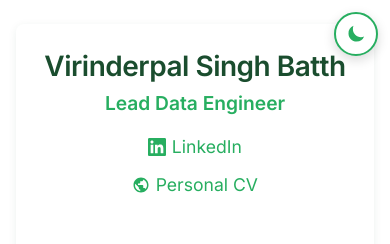
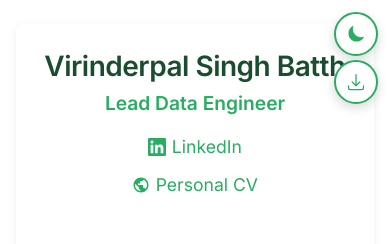
Before and after one commit to vsbatth6/vsbatth6.github.io, a Jekyll site: the page built from index.md, in a window 390 px wide. Shown: the top 244 px of the page. Built offline with Jekyll 4.4.1, drawn with Linux system fonts in a browser that asks for light colours.

Commit message:
Soften dark mode colors and add PDF download button
Dark mode improvements:
- Use muted sage greens instead of bright neon greens
- Softer text colors for reduced eye strain
- Adjusted table header background

PDF download button:
- Fixed position below dark mode toggle
- Matching hover/active styles
- Triggers browser print dialog (save as PDF)
- Responsive sizing for mobile
- Hidden in print mode

```diff
--- a/_layouts/default.html
+++ b/_layouts/default.html
@@ -43,6 +43,13 @@
         <!-- Sun icon (shown in dark mode) -->
         <svg class="sun-icon" xmlns="http://www.w3.org/2000/svg" viewBox="0 0 24 24" fill="currentColor" aria-hidden="true">
             <path d="M12 2.25a.75.75 0 01.75.75v2.25a.75.75 0 01-1.5 0V3a.75.75 0 01.75-.75zM7.5 12a4.5 4.5 0 119 0 4.5 4.5 0 01-9 0zM18.894 6.166a.75.75 0 00-1.06-1.06l-1.591 1.59a.75.75 0 101.06 1.061l1.591-1.59zM21.75 12a.75.75 0 01-.75.75h-2.25a.75.75 0 010-1.5H21a.75.75 0 01.75.75zM17.834 18.894a.75.75 0 001.06-1.06l-1.59-1.591a.75.75 0 10-1.061 1.06l1.59 1.591zM12 18a.75.75 0 01.75.75V21a.75.75 0 01-1.5 0v-2.25A.75.75 0 0112 18zM7.758 17.303a.75.75 0 00-1.061-1.06l-1.591 1.59a.75.75 0 001.06 1.061l1.591-1.59zM6 12a.75.75 0 01-.75.75H3a.75.75 0 010-1.5h2.25A.75.75 0 016 12zM6.697 7.757a.75.75 0 001.06-1.06l-1.59-1.591a.75.75 0 00-1.061 1.06l1.59 1.591z"/>
+        </svg>
+    </button>
+
+    <!-- PDF Download Button -->
+    <button class="pdf-download" id="pdf-download" aria-label="Download as PDF">
+        <svg xmlns="http://www.w3.org/2000/svg" viewBox="0 0 24 24" fill="currentColor" aria-hidden="true">
+            <path d="M12 2.25a.75.75 0 01.75.75v11.69l3.22-3.22a.75.75 0 111.06 1.06l-4.5 4.5a.75.75 0 01-1.06 0l-4.5-4.5a.75.75 0 111.06-1.06l3.22 3.22V3a.75.75 0 01.75-.75zm-9 13.5a.75.75 0 01.75.75v2.25a1.5 1.5 0 001.5 1.5h13.5a1.5 1.5 0 001.5-1.5V16.5a.75.75 0 011.5 0v2.25a3 3 0 01-3 3H5.25a3 3 0 01-3-3V16.5a.75.75 0 01.75-.75z"/>
         </svg>
     </button>
 
--- a/assets/css/style.css
+++ b/assets/css/style.css
@@ -639,35 +639,35 @@ h2:last-of-type + ul li:hover {
    Dark Mode - Forest Green Dark Theme
    =========================== */
 
-/* Dark mode variables */
+/* Dark mode variables - muted, easy on the eyes */
 :root[data-theme="dark"] {
-    --primary-color: #4ade80;
-    --secondary-color: #22c55e;
-    --accent-color: #16a34a;
-    --text-color: #e2e8f0;
-    --text-light: #94a3b8;
-    --border-color: #334155;
-    --bg-color: #0f172a;
-    --section-bg: #1e293b;
-    --link-color: #4ade80;
-    --link-hover: #86efac;
-    --shadow: 0 2px 8px rgba(0, 0, 0, 0.3);
+    --primary-color: #7cb587;
+    --secondary-color: #5a9a6e;
+    --accent-color: #4a8a5e;
+    --text-color: #cbd5e1;
+    --text-light: #8b95a5;
+    --border-color: #2d3a4a;
+    --bg-color: #121a24;
+    --section-bg: #1a242f;
+    --link-color: #7cb587;
+    --link-hover: #9ac9a3;
+    --shadow: 0 2px 8px rgba(0, 0, 0, 0.4);
 }
 
 /* Auto dark mode - respects system preference */
 @media (prefers-color-scheme: dark) {
     :root:not([data-theme="light"]) {
-        --primary-color: #4ade80;
-        --secondary-color: #22c55e;
-        --accent-color: #16a34a;
-        --text-color: #e2e8f0;
-        --text-light: #94a3b8;
-        --border-color: #334155;
-        --bg-color: #0f172a;
-        --section-bg: #1e293b;
-        --link-color: #4ade80;
-        --link-hover: #86efac;
-        --shadow: 0 2px 8px rgba(0, 0, 0, 0.3);
+        --primary-color: #7cb587;
+        --secondary-color: #5a9a6e;
+        --accent-color: #4a8a5e;
+        --text-color: #cbd5e1;
+        --text-light: #8b95a5;
+        --border-color: #2d3a4a;
+        --bg-color: #121a24;
+        --section-bg: #1a242f;
+        --link-color: #7cb587;
+        --link-hover: #9ac9a3;
+        --shadow: 0 2px 8px rgba(0, 0, 0, 0.4);
     }
 }
 
@@ -681,12 +681,12 @@ h2:last-of-type + ul li:hover {
 
 /* Table header in dark mode */
 :root[data-theme="dark"] thead {
-    background-color: #1e3a2f;
+    background-color: #1e2f28;
 }
 
 @media (prefers-color-scheme: dark) {
     :root:not([data-theme="light"]) thead {
-        background-color: #1e3a2f;
+        background-color: #1e2f28;
     }
 }
 
@@ -772,26 +772,79 @@ h2:last-of-type + ul li:hover {
     }
 }
 
-/* Hide toggle button in print */
+/* PDF Download button */
+.pdf-download {
+    position: fixed;
+    top: 4.5rem;
+    right: 1.5rem;
+    width: 48px;
+    height: 48px;
+    border-radius: 50%;
+    border: 2px solid var(--secondary-color);
+    background-color: var(--bg-color);
+    color: var(--secondary-color);
+    cursor: pointer;
+    display: flex;
+    align-items: center;
+    justify-content: center;
+    transition: all 0.3s ease;
+    z-index: 9999;
+    box-shadow: 0 4px 12px rgba(0, 0, 0, 0.15);
+    /* Mobile/touch support */
+    -webkit-tap-highlight-color: transparent;
+    touch-action: manipulation;
+    user-select: none;
+    -webkit-user-select: none;
+}
+
+.pdf-download:hover {
+    background-color: var(--secondary-color);
+    color: var(--bg-color);
+    border-color: var(--secondary-color);
+    transform: scale(1.1);
+    box-shadow: 0 6px 20px rgba(0, 0, 0, 0.2);
+}
+
+.pdf-download:active {
+    transform: scale(0.95);
+    box-shadow: 0 2px 8px rgba(0, 0, 0, 0.15);
+}
+
+.pdf-download svg {
+    width: 20px;
+    height: 20px;
+}
+
+/* Hide buttons in print */
 @media print {
-    .theme-toggle {
+    .theme-toggle,
+    .pdf-download {
         display: none !important;
     }
 }
 
-/* Responsive toggle positioning */
+/* Responsive button positioning */
 @media (max-width: 768px) {
     .theme-toggle {
         top: 0.75rem;
         right: 0.75rem;
         width: 44px;
         height: 44px;
-        /* Mobile touch improvements */
-        -webkit-tap-highlight-color: transparent;
-        touch-action: manipulation;
     }
 
     .theme-toggle svg {
+        width: 20px;
+        height: 20px;
+    }
+
+    .pdf-download {
+        top: 3.75rem;
+        right: 0.75rem;
+        width: 44px;
+        height: 44px;
+    }
+
+    .pdf-download svg {
         width: 20px;
         height: 20px;
     }
@@ -807,6 +860,18 @@ h2:last-of-type + ul li:hover {
     }
 
     .theme-toggle svg {
+        width: 18px;
+        height: 18px;
+    }
+
+    .pdf-download {
+        top: 3.25rem;
+        right: 0.5rem;
+        width: 40px;
+        height: 40px;
+    }
+
+    .pdf-download svg {
         width: 18px;
         height: 18px;
     }
```
Also changed, not shown: other parts of _layouts/default.html (+6 -0 lines).
